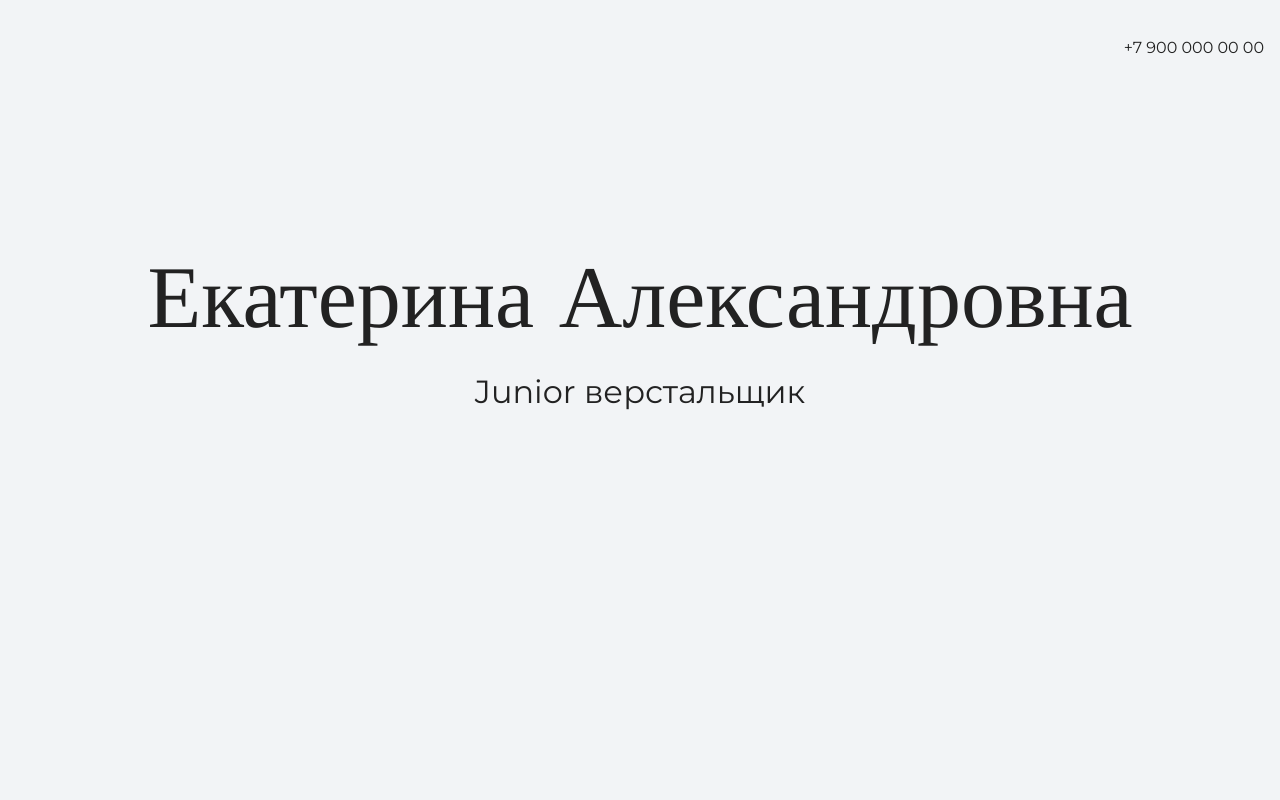
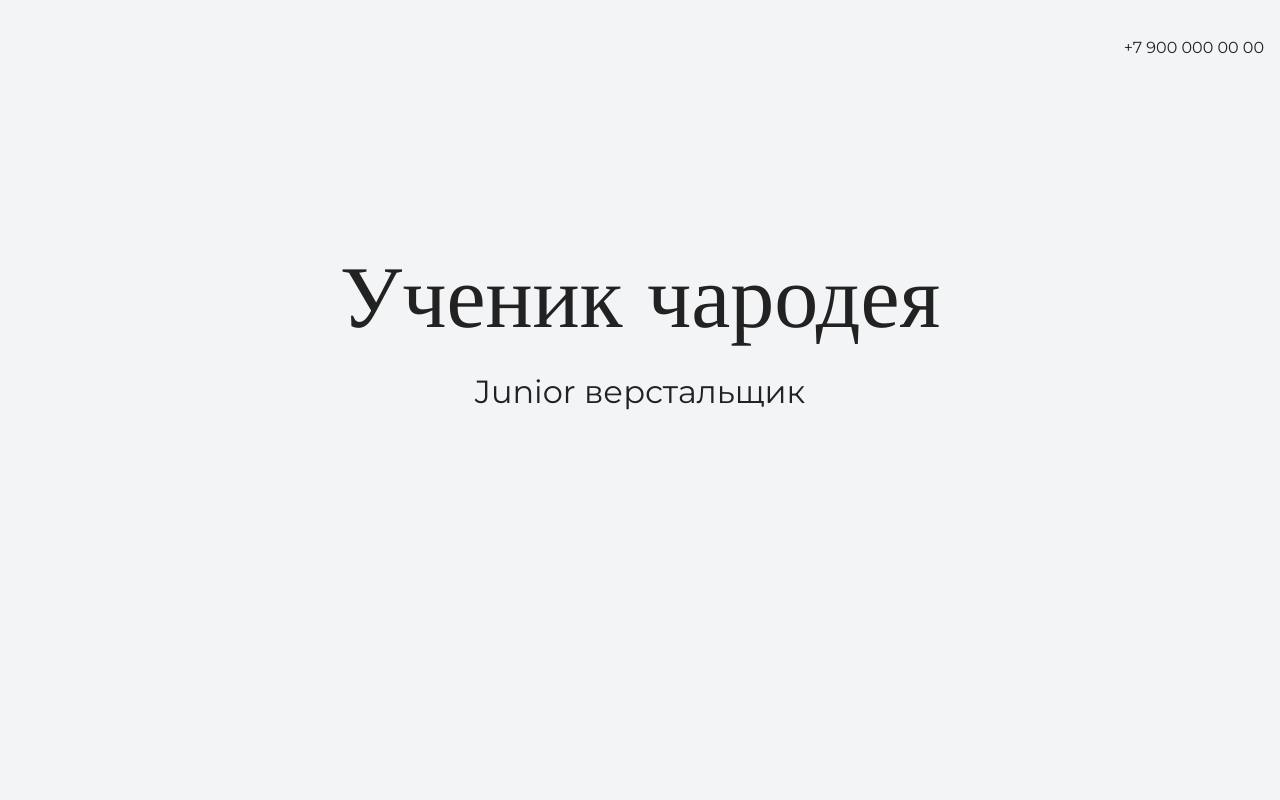
Before and after one commit to Kate-junior/my-site, a plain HTML site: page index.html in a window 1280 px wide. Shown: the top 800 px of the page. Drawn offline with nearby package versions, Linux system fonts and the light colour scheme.

Commit message:
Меняет имя на странице

```diff
--- a/index.html
+++ b/index.html
@@ -16,7 +16,7 @@
 
     <section class="hero-image">
       <div class="container">
-      <h1 class="heading">Екатерина Александровна</h1>
+      <h1 class="heading">Ученик чародея</h1>
       <p>Junior верстальщик</p>
     </div>
     </section>
```
